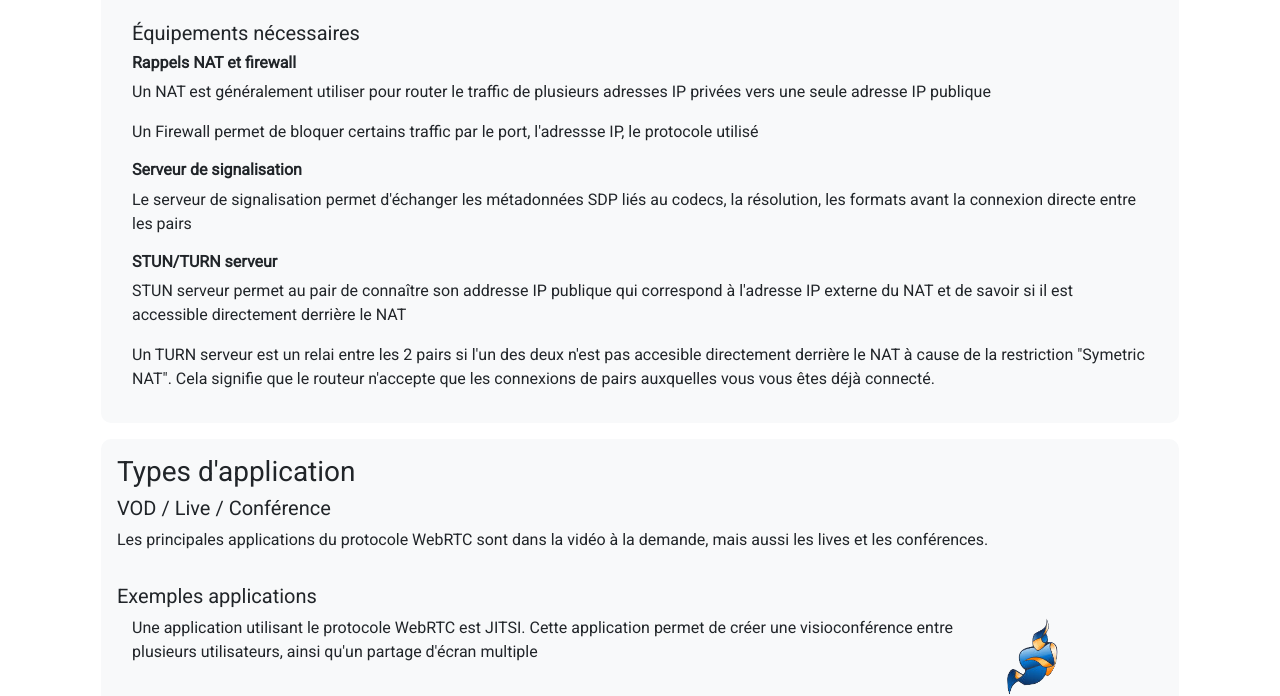
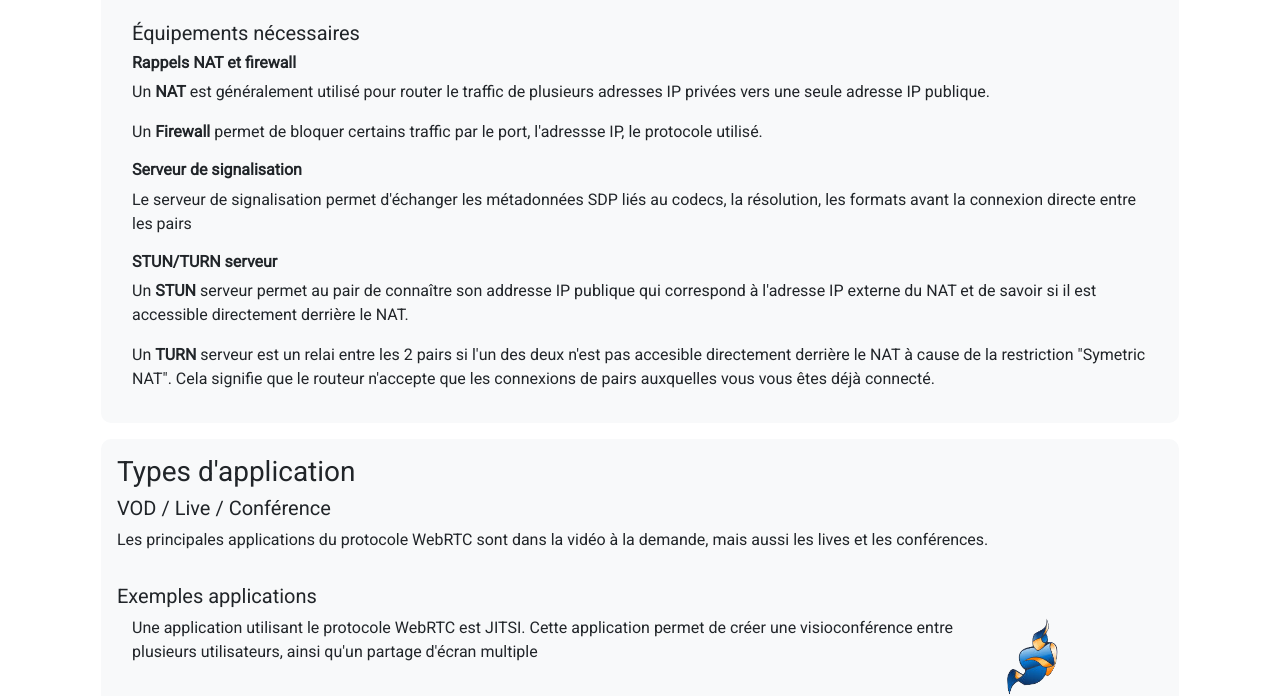
Before and after one commit to EM-Tim/WebRTC, a website: page web/index.html in a window 1280 px wide. Shown: the part 2678-3374 px from the top of the page. Drawn offline with nearby package versions, Linux system fonts and the light colour scheme.

Commit message:
modif gras

```diff
--- a/web/index.html
+++ b/web/index.html
@@ -156,11 +156,11 @@
                 <h6 class="font-weight-bold">Rappels NAT et firewall</h6>
             </div>
             <div class="row">
-                <p>Un NAT est généralement utiliser pour router le traffic de plusieurs adresses IP privées vers une
-                    seule adresse IP publique</p>
+                <p>Un <strong>NAT</strong> est généralement utilisé pour router le traffic de plusieurs adresses IP privées vers une
+                    seule adresse IP publique.</p>
             </div>
             <div class="row">
-                <p>Un Firewall permet de bloquer certains traffic par le port, l'adressse IP, le protocole utilisé</p>
+                <p>Un <strong>Firewall</strong> permet de bloquer certains traffic par le port, l'adressse IP, le protocole utilisé.</p>
             </div>
             <div class="row">
                 <h6 class="font-weight-bold">Serveur de signalisation</h6>
@@ -174,14 +174,14 @@
             </div>
             <div class="row">
                 <p>
-                    STUN serveur permet au pair de connaître son addresse IP publique qui correspond à l'adresse IP
+                    Un <strong>STUN</strong> serveur permet au pair de connaître son addresse IP publique qui correspond à l'adresse IP
                     externe du NAT
-                    et de savoir si il est accessible directement derrière le NAT
+                    et de savoir si il est accessible directement derrière le NAT.
                 </p>
             </div>
             <div class="row">
                 <p>
-                    Un TURN serveur est un relai entre les 2 pairs si l'un des deux n'est pas accesible directement
+                    Un <strong>TURN</strong> serveur est un relai entre les 2 pairs si l'un des deux n'est pas accesible directement
                     derrière le NAT
                     à cause de la restriction "Symetric NAT". Cela signifie que le routeur n'accepte que les connexions
                     de pairs auxquelles vous vous êtes déjà connecté.
```
